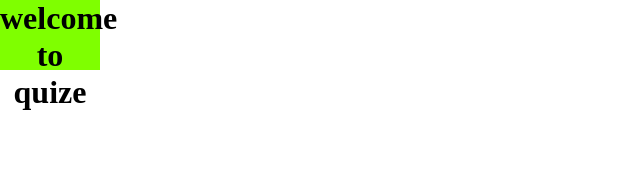
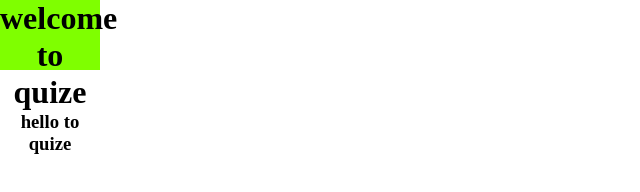
Before and after one commit to Harish-Bagalkoti/quizeApp, a plain HTML site: page index.html in a window 1280 px wide. Shown: the whole page, without its empty margins (0-640 px from the left). Drawn offline with Linux system fonts and the light colour scheme.

Commit message:
Update index.html
added new tag

```diff
--- a/index.html
+++ b/index.html
@@ -26,6 +26,7 @@
     <div class="container">
          <header>
     <h1>welcome to quize</h1>
+             <h3>hello to quize</h3>
     </header>
     </div>
 </body>
```
